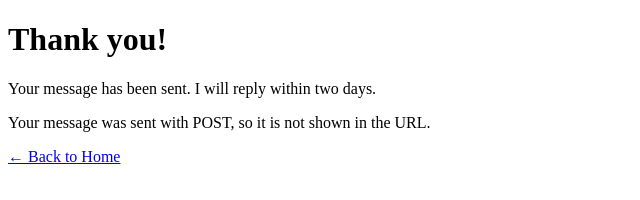
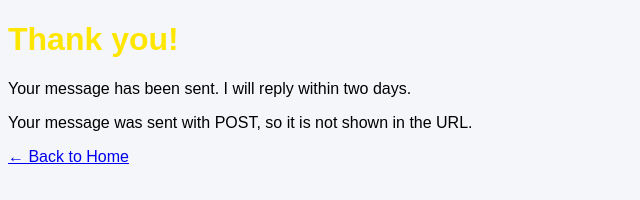
Before and after one commit to aman-thx/lab-portfolio, a plain HTML site: page thank-you.html in a window 1280 px wide. Shown: the whole page, without its empty margins (0-640 px from the left). Drawn offline with Linux system fonts and the light colour scheme.

Commit message:
Adding CSS, syntax, comments, the cascade

```diff
--- a/css/style.css
+++ b/css/style.css
@@ -0,0 +1,8 @@
+
+body {
+background-color:  #f4f6f9; /* very light grey-blue */
+font-family: Arial, sans-serif;
+}
+h1 {
+color: rgb(255, 230, 0); /* test colour, replaced in Lab 16 */
+}
--- a/thank-you.html
+++ b/thank-you.html
@@ -5,6 +5,8 @@
     <meta name="viewport" content="width=device-width, initial-scale=1.0">
     <title>Thank you | Amanuel Alemu</title>
     <link rel="icon" type="image/png" href="images/favicon.png">
+        <link rel="stylesheet" href="css/style.css">
+
 </head>
 <body>
 <header>
```
Also changed, not shown: index.html (+1 -0 lines).
